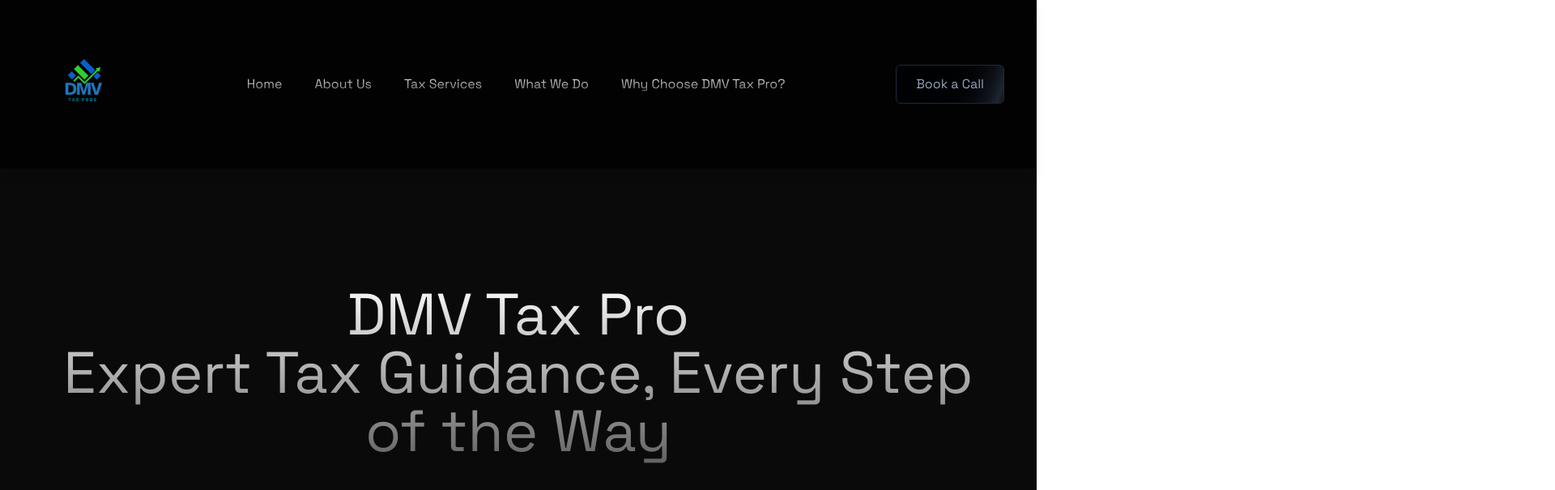
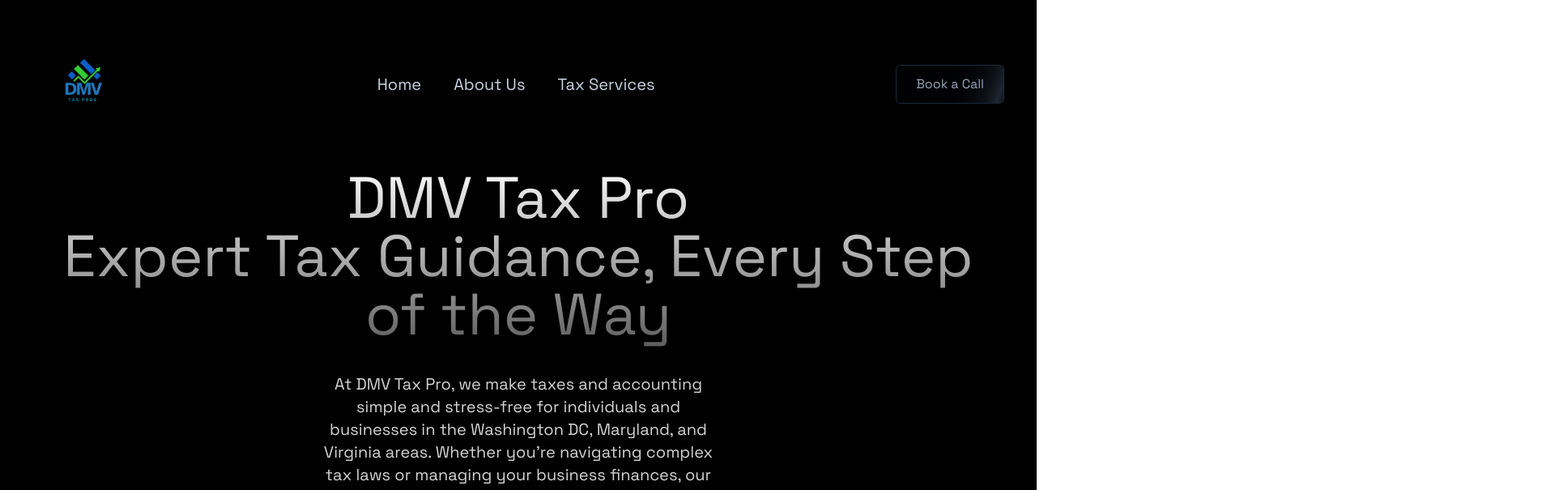
Before and after one commit to Phanz1/dmv-tax-pro, a Next.js app: page / in a window 1280 px wide. Shown: the top 605 px of the page at 81% size, 1920 px wide, since content can reach past the window. Built offline with nearby package versions, Linux system fonts and the light colour scheme.

Commit message:
Updated componenet

```diff
--- a/app/about/page.tsx
+++ b/app/about/page.tsx
@@ -8,24 +8,12 @@
 import Footer from "@/components/footer";
 import HeroSection from "@/components/ui/HeroSectionProps";
 import RepeatedSection from "@/components/ui/our-approach";
-import { InfiniteMovingCards } from "@/components/ui/infinite-moving-cards";
 import NumberTicker from "@/components/ui/number-ticker";
 import { InfiniteMovingLogos } from "@/components/ui/infinite-moving-logos";
 import DropDownMenu from "@/components/drop-down-menu";
 import { X, AlignJustify } from "lucide-react";
 
-const testimonials = [
-    {
-      quote: "At DMV Tax Pro, they made tax season stress-free. Their knowledge saved me money, and I feel confident knowing they have my back for IRS audits.",
-      name: "Sarah M",
-      title: "",
-    },
-    {
-      quote: "The team at DMV Tax Pro has been instrumental in helping my business thrive. Their bookkeeping services are top-notch, and I always feel supported when I have questions about taxes or finances.",
-      name: "John D.",
-      title: "",
-    },
-];
+
 
 const sectionsData = [
     {
@@ -162,9 +150,7 @@
 
                 <RepeatedSection headerText="Our Approach" sections={sectionsData} />
 
-                <div className="h-[40rem] rounded-md flex flex-col antialiased bg-black dark:bg-black items-center justify-center relative overflow-hidden">
-                    <InfiniteMovingCards items={testimonials} direction="left" speed="normal" />
-                </div>
+
 
                 <LetsMakeThingsHappenSection />
                 <Footer />
--- a/app/page.tsx
+++ b/app/page.tsx
@@ -1,6 +1,5 @@
 "use client";
 
-import Navbar from "@/components/ui/navbar";
 import { Spotlight } from "@/components/ui/spotlight";
 import Link from "next/link";
 import SliderOne from "@/components/ui/slider";
@@ -9,45 +8,87 @@
 import AlternatingSections from "@/components/ui/AlternatingSections";
 import LetsMakeThingsHappenSection from "@/components/ui/lets-make-things-happen";
 import Footer from "@/components/footer";
-import { useRef } from "react";
+import Image from "next/image";
+import { useState } from "react";
+import DropDownMenu from "@/components/drop-down-menu";
+import { X, AlignJustify } from "lucide-react";
+import { InfiniteMovingCards } from "@/components/ui/infinite-moving-cards";
 
-export default function Home() {
-  // Creating references for scrolling to sections
-  const whatWeDoRef = useRef<HTMLDivElement>(null);
-  const whyChooseUsRef = useRef<HTMLDivElement>(null);
+const testimonials = [
+  {
+    quote: "At DMV Tax Pro, they made tax season stress-free. Their knowledge saved me money, and I feel confident knowing they have my back for IRS audits.",
+    name: "Sarah M",
+    title: "",
+  },
+  {
+    quote: "The team at DMV Tax Pro has been instrumental in helping my business thrive. Their bookkeeping services are top-notch, and I always feel supported when I have questions about taxes or finances.",
+    name: "John D.",
+    title: "",
+  },
+];
 
-  // Function to scroll to the "WhatWeDo" section
-  function scrollToWhatWeDo() {
-    if (whatWeDoRef.current) {
-      whatWeDoRef.current.scrollIntoView({ behavior: "smooth" });
-    }
-  }
+const Navbar: React.FC = () => {
+  const [isDropDownVisible, setIsDropDownVisible] = useState(false);
 
-  // Function to scroll to the "Why Choose Us" section
-  function scrollToWhyChooseUs() {
-    if (whyChooseUsRef.current) {
-      whyChooseUsRef.current.scrollIntoView({ behavior: "smooth" });
-    }
-  }
+  const toggleDropDown = () => setIsDropDownVisible(!isDropDownVisible);
+  const closeDropDown = () => setIsDropDownVisible(false);
 
   return (
-    <div className="w-full md:items-center md:justify-center bg-black/[0.96] antialiased bg-grid-white/[0.02] relative overflow-hidden pt-56">
-      {/* Navbar with scroll functions */}
-      <Navbar
-        scrollToWhatWeDo={scrollToWhatWeDo}
-        scrollToWhyChooseUs={scrollToWhyChooseUs}
+    <>
+      {/* Fixed Navbar */}
+      <div className="fixed top-0 left-0 w-full z-50 bg-black/[0.96] antialiased bg-grid-white/[0.02]">
+        <div className="p-6 md:p-10 flex items-center justify-between">
+          {/* Logo */}
+          <div>
+            <Link href="/">
+              <Image
+                src="/Logo/logo.png"
+                alt="Logo"
+                width={400}
+                height={400}
+                className="w-40 h-40 md:w-32 md:h-32"
               />
+            </Link>
+          </div>
 
+          {/* Main navigation links (hidden on smaller screens) */}
+          <div className="hidden md:flex space-x-10 items-center text-slate-300 text-center">
+            <Link href="/" className="hover:text-gray-50 text-xl">Home</Link>
+            <Link href="/about" className="hover:text-gray-50 text-xl">About Us</Link>
+            <Link href="/services" className="hover:text-gray-50 text-xl">Tax Services</Link>
+          </div>
+
+          {/* Menu icon (visible on smaller screens) */}
+          <div className="flex md:hidden">
+            {isDropDownVisible ? (
+              <X onClick={toggleDropDown} className="w-8 h-8 text-slate-300 cursor-pointer" />
+            ) : (
+              <AlignJustify onClick={toggleDropDown} className="w-8 h-8 text-slate-300 cursor-pointer" />
+            )}
+            {isDropDownVisible && <DropDownMenu onClose={closeDropDown} />}
+          </div>
+
+          {/* Book a Call button */}
+          <div className="hidden md:flex">
+            <Link
+              href="/book"
+              className="inline-flex h-12 animate-shimmer items-center justify-center rounded-md border border-slate-800 bg-[linear-gradient(110deg,#000103,45%,#1e2631,55%,#000103)] bg-[length:200%_100%] px-6 font-medium text-slate-400 transition-colors focus:outline-none focus:ring-2 focus:ring-slate-400 focus:ring-offset-2 focus:ring-offset-slate-50"
+            >
+              Book a Call
+            </Link>
+          </div>
+        </div>
+      </div>
+
+      {/* Main Content with Black Background and Top Padding to Avoid Overlap with Navbar */}
+      <div className="pt-[80px] bg-black text-white"> {/* Set background color here */}
         {/* Spotlight with margin for spacing */}
-      <Spotlight
-        className="hidden md:flex md:left-80 md:top-80 mt-10"
-        fill="white"
-      />
+        <Spotlight className="hidden md:flex md:left-80 md:top-80 mt-10" fill="white" />
 
         <div className="p-4 mx-auto relative z-10 w-full pt-20 md:pt-32 px-2">
           {/* Header and description */}
           <div className="text-4xl pb-5 md:text-7xl px-6 text-center bg-clip-text text-transparent bg-gradient-to-b from-neutral-50 to bg-neutral-400 bg-opacity-50">
-          DMV Tax Pro <br/> Expert Tax Guidance, Every Step of the Way
+            DMV Tax Pro <br /> Expert Tax Guidance, Every Step of the Way
           </div>
           <p className="mt-4 text-xl font-normal text-neutral-300 max-w-lg text-center mx-auto px4">
             At DMV Tax Pro, we make taxes and accounting simple and stress-free for individuals and businesses in the Washington DC, Maryland, and Virginia areas. Whether you&apos;re navigating complex tax laws or managing your business finances, our experienced team is here to provide expert guidance, every step of the way.
@@ -64,19 +105,19 @@
           {/* Main content sections */}
           <div className="w-full pt-20">
             <SliderOne />
-          {/* WhatWeDo section with scroll ref */}
-          <div ref={whatWeDoRef}>
             <WhatWeDo />
+            <PhotoGridSection />
+            <AlternatingSections />
+            <div className="h-[40rem] rounded-md flex flex-col antialiased bg-black dark:bg-black items-center justify-center relative overflow-hidden">
+                    <InfiniteMovingCards items={testimonials} direction="left" speed="normal" />
                 </div>
-          <br/>
-          <div ref={whyChooseUsRef}>
-          <PhotoGridSection />
-          </div>
-          <AlternatingSections />
             <LetsMakeThingsHappenSection />
             <Footer />
           </div>
         </div>
       </div>
+    </>
   );
-}
+};
+
+export default Navbar;
--- a/components/ui/lets-make-things-happen.tsx
+++ b/components/ui/lets-make-things-happen.tsx
@@ -9,11 +9,11 @@
      my-10 md:py-20  md:mx-auto
     bg-accent rounded-[45px] p-[50px] md:p-[60px] relative">
       <div className="md:pr-[22rem]">
-        <p className="text-3xl font-medium">
+        <p className="text-3xl font-medium text-black">
         Get Expert Help Today!
         </p>
 
-        <p className="my-10 text-xl">
+        <p className="my-10 text-xl text-black">
         Contact us at +1 (571) 470-3754 <br/> or Book a Consultation Online
         </p>
 
--- a/components/ui/our-approach.tsx
+++ b/components/ui/our-approach.tsx
@@ -1,4 +1,5 @@
 import React from 'react';
+import Image from 'next/image';
 
 interface Section {
   title: string;
@@ -28,11 +29,14 @@
               className="flex flex-col overflow-hidden rounded-lg shadow-lg transition-all hover:shadow-xl"
             >
               <div className="flex-shrink-0">
-                <img
-                  className="h-48 w-full object-cover"
-                  src={section.imageUrl}
-                  alt={section.title}
-                />
+              <Image
+  className="h-48 w-full object-cover"
+  src={section.imageUrl}
+  alt={section.title}
+  width={500}  // replace with appropriate width
+  height={200} // replace with appropriate height
+  layout="responsive"
+/>
               </div>
               <div className="flex flex-1 flex-col justify-between bg-white dark:bg-gray-800 p-6">
                 <div className="flex-1">
```
Lines whose indentation alone changed are shown as unchanged.
